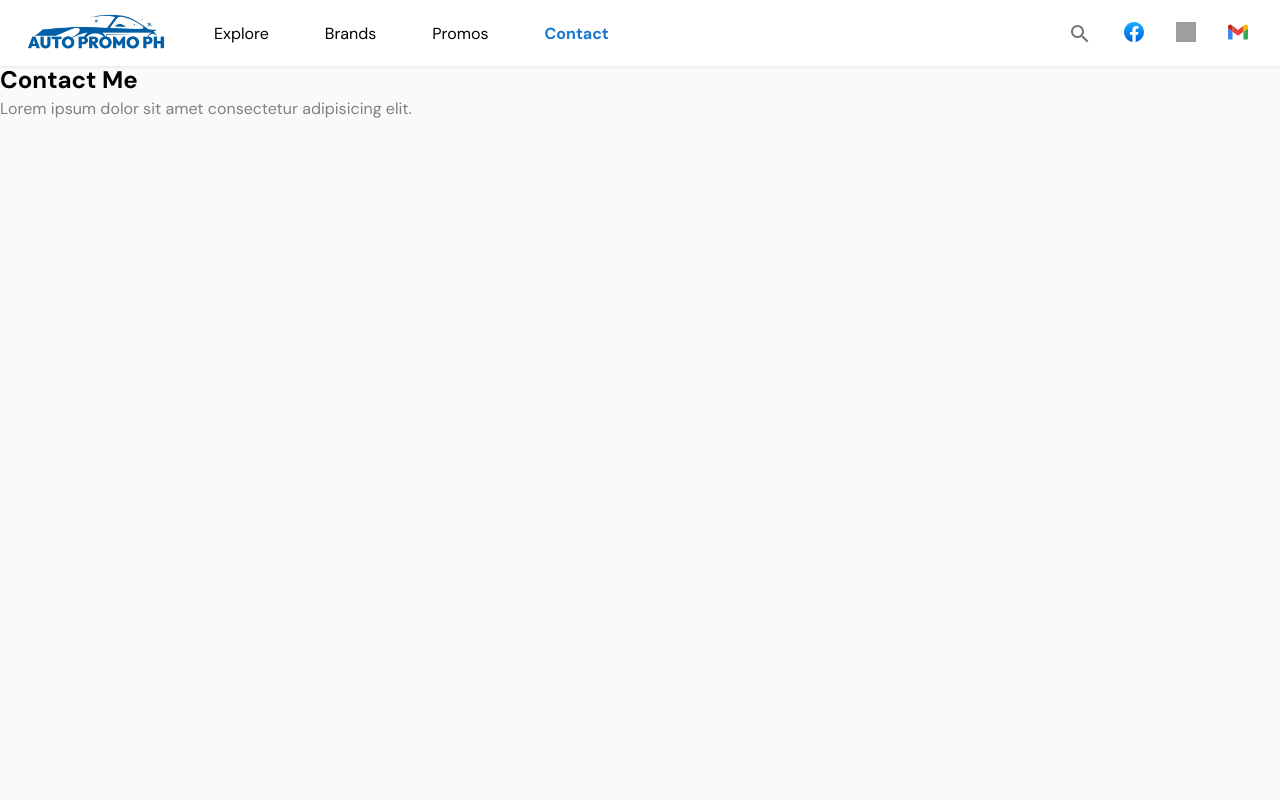
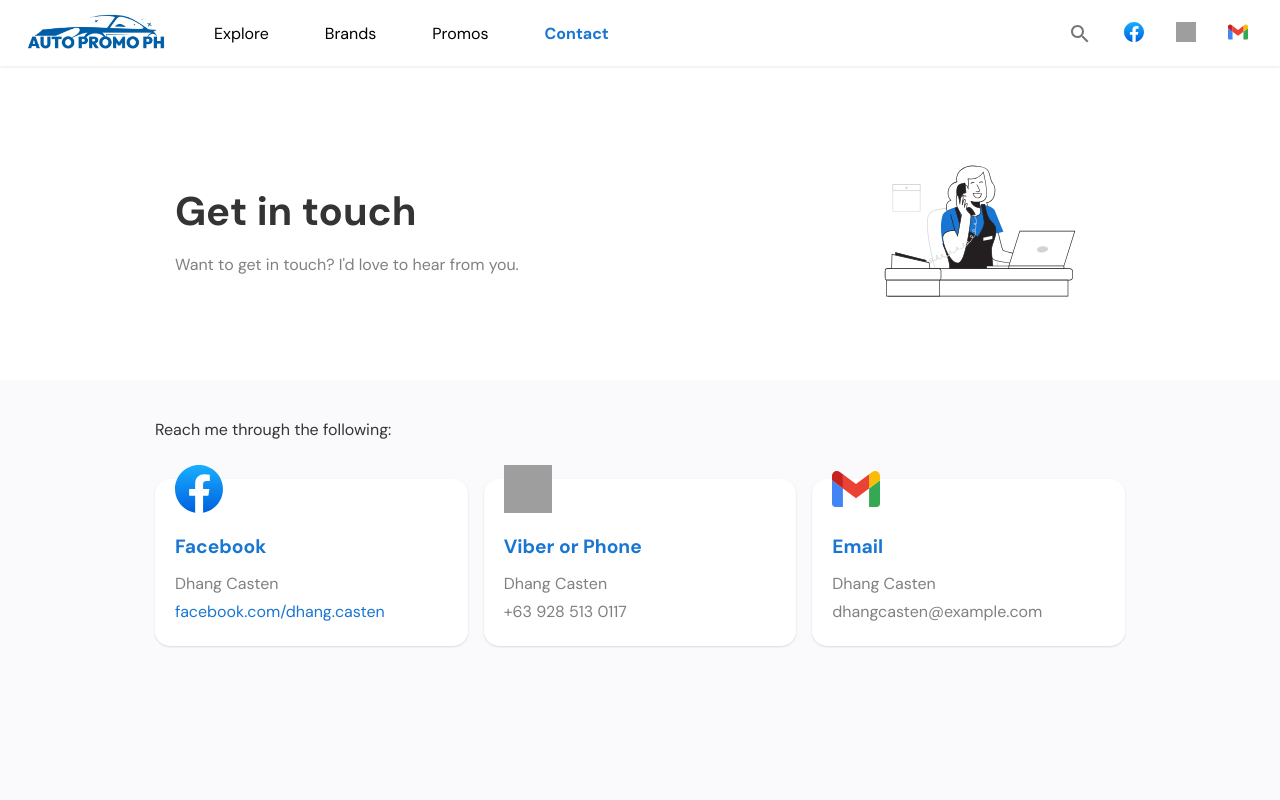
Before and after one commit to kingdeorayom/auto-promo-ph, a Next.js app: page /contact in a window 1280 px wide. Shown: the top 800 px of the page. Built offline with nearby package versions, Linux system fonts and the light colour scheme; grey boxes are pictures that could not be loaded.

Commit message:
update: contact page

```diff
--- a/pages/contact.js
+++ b/pages/contact.js
@@ -1,6 +1,13 @@
 import Layout from '@/layouts/Layout'
-import { Typography } from '@mui/material'
+import { Box, Grid, Stack, Typography } from '@mui/material'
 import Head from 'next/head'
+import styles from '@/styles/Contact.module.css'
+import Image from 'next/image'
+import facebook_icon from '@/public/facebook_icon.svg'
+import viber_icon from '@/public/viber_icon.svg'
+import gmail_icon from '@/public/gmail_icon.svg'
+import contact from '@/public/contact.svg'
+import Link from 'next/link'
 
 const Contact = () => {
     return (
@@ -10,8 +17,89 @@ const Contact = () => {
                 <meta name="description" content="Welcome to Auto Promo PH" />
             </Head>
             <Layout>
-                <Typography fontSize='1.5rem' variant="h2" fontWeight='700'>Contact Me</Typography>
-                <Typography fontSize='1rem' variant="subtitle1" color='secondary'>Lorem ipsum dolor sit amet consectetur adipisicing elit.</Typography>
+                <Box className={styles.masthead}>
+                    <Box className={styles.wrapper}>
+                        <Stack direction='row' display='flex' justifyContent='space-between' alignItems='center' sx={{ padding: '20px' }}>
+                            <Box>
+                                <Typography fontSize='2.5rem' variant="h2" fontWeight='700' mb={2} color='#343434'>Get in touch</Typography>
+                                <Typography fontSize='1rem' variant="subtitle1" color='secondary'>{"Want to get in touch? I'd love to hear from you."}</Typography>
+                            </Box>
+                            <Box>
+                                <Image
+                                    src={contact}
+                                    width={250}
+                                    height={250}
+                                    alt='Hello'
+                                />
+                            </Box>
+                        </Stack>
+                    </Box>
+                </Box>
+                <Box className={styles.wrapper}>
+                    <Typography fontSize='1rem' variant="h2" fontWeight='400' color='#343434' mt={5} mb={2}>Reach me through the following:</Typography>
+                    <Grid
+                        container
+                        mt={.1}
+                        mb={3}
+                        rowSpacing={3}
+                        columnSpacing={2}
+                        justifyContent='center'
+                    >
+                        <Grid item xs={12} md={4}>
+                            <Box sx={{ backgroundColor: '#ffffff', padding: 2.5, borderRadius: '15px', boxShadow: '0 1px 2px 0 rgba(36, 39, 44, 0.15)' }}>
+                                <Image
+                                    src={facebook_icon}
+                                    width={48}
+                                    height={48}
+                                    alt='Hello'
+                                    style={{
+                                        position: 'relative',
+                                        marginTop: '-50px'
+                                    }}
+                                />
+                                <Typography fontSize='1.2rem' fontWeight='700' mt={2} mb={1} color='primary'>Facebook</Typography>
+                                <Typography fontSize='1rem' variant="subtitle1" color='secondary'>Dhang Casten</Typography>
+                                <Link href='https://www.facebook.com/dhang.casten' target='_blank' className={styles.link}>
+                                    <Typography fontSize='1rem' variant="subtitle1">facebook.com/dhang.casten</Typography>
+                                </Link>
+                            </Box>
+                        </Grid>
+                        <Grid item xs={12} md={4}>
+                            <Box sx={{ backgroundColor: '#ffffff', padding: 2.5, borderRadius: '15px', boxShadow: '0 1px 2px 0 rgba(36, 39, 44, 0.15)' }}>
+                                <Image
+                                    src={viber_icon}
+                                    width={48}
+                                    height={48}
+                                    alt='Hello'
+                                    style={{
+                                        position: 'relative',
+                                        marginTop: '-50px'
+                                    }}
+                                />
+                                <Typography fontSize='1.2rem' fontWeight='700' mt={2} mb={1} color='primary'>Viber or Phone</Typography>
+                                <Typography fontSize='1rem' variant="subtitle1" color='secondary'>Dhang Casten</Typography>
+                                <Typography fontSize='1rem' variant="subtitle1" color='secondary'>+63 928 513 0117</Typography>
+                            </Box>
+                        </Grid>
+                        <Grid item xs={12} md={4}>
+                            <Box sx={{ backgroundColor: '#ffffff', padding: 2.5, borderRadius: '15px', boxShadow: '0 1px 2px 0 rgba(36, 39, 44, 0.15)' }}>
+                                <Image
+                                    src={gmail_icon}
+                                    width={48}
+                                    height={48}
+                                    alt='Hello'
+                                    style={{
+                                        position: 'relative',
+                                        marginTop: '-50px'
+                                    }}
+                                />
+                                <Typography fontSize='1.2rem' fontWeight='700' mt={2} mb={1} color='primary'>Email</Typography>
+                                <Typography fontSize='1rem' variant="subtitle1" color='secondary'>Dhang Casten</Typography>
+                                <Typography fontSize='1rem' variant="subtitle1" color='secondary'>dhangcasten@example.com</Typography>
+                            </Box>
+                        </Grid>
+                    </Grid>
+                </Box>
             </Layout>
         </>
     )
--- a/styles/Contact.module.css
+++ b/styles/Contact.module.css
@@ -0,0 +1,23 @@
+.wrapper {
+    width: 100%;
+    max-width: 1000px;
+    margin: 0 auto 0 auto;
+    padding-left: 15px;
+    padding-right: 15px;
+}
+
+.masthead{
+    width: 100%;
+    background-color: #ffffff;
+    padding-top: 20px;
+}
+
+.link{
+    color: #1976d2;
+}
+
+.link:hover{
+    text-decoration: underline;
+    text-decoration-color: #1976d2;
+    text-decoration-thickness: 1px;
+}
```
Also changed, not shown: public/contact.svg (added).
